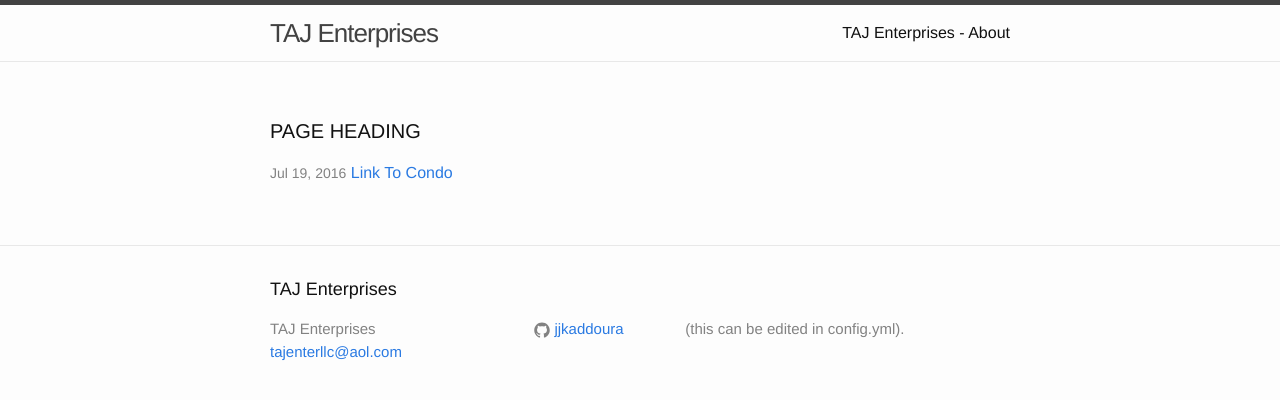
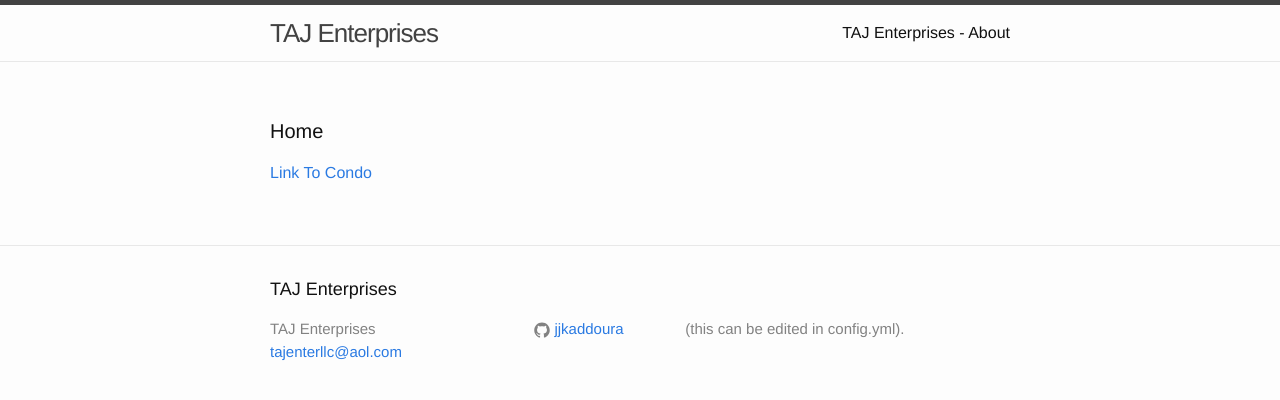
Before and after one commit to jjkaddoura/jjkaddoura.github.io, a Jekyll site: the page built from index.html, in a window 1280 px wide. Shown: the top 400 px of the page. Built offline with Jekyll 4.4.1, drawn with Linux system fonts in a browser that asks for light colours.

Commit message:
Update index.html

```diff
--- a/index.html
+++ b/index.html
@@ -4,12 +4,12 @@ layout: default
 
 <div class="home">
   <br />
-  <h1 class="page-heading"> PAGE HEADING </h1>
+  <h1 class="page-heading"> Home </h1>
 
   <ul class="post-list">
     {% for post in site.posts %}
       <li>
-        <span class="post-meta">{{ post.date | date: "%b %-d, %Y" }}</span>
+
         <a href="http://www.remax.com/realestatehomesforsale/1091-golf-drive-branson-west-mo-65737-id247796319.html">Link To Condo</a>
         <h2>
 
```
